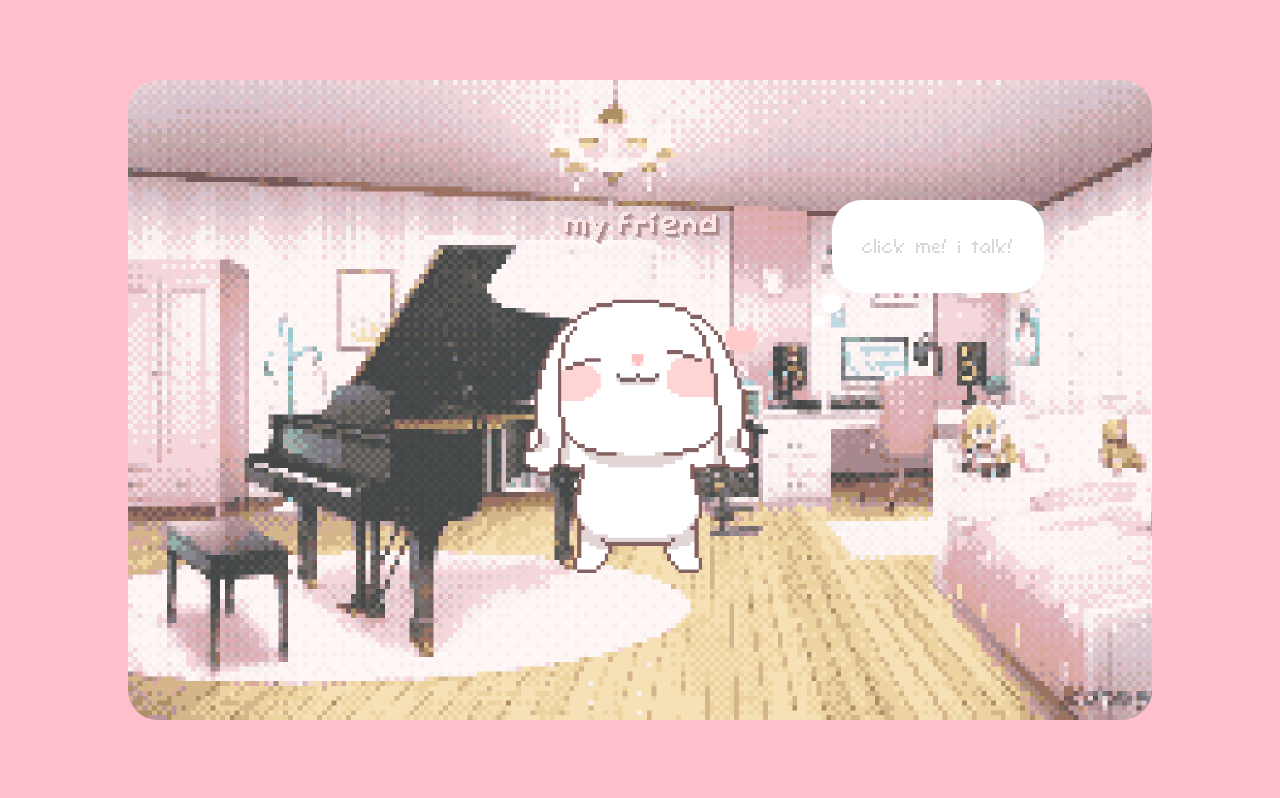
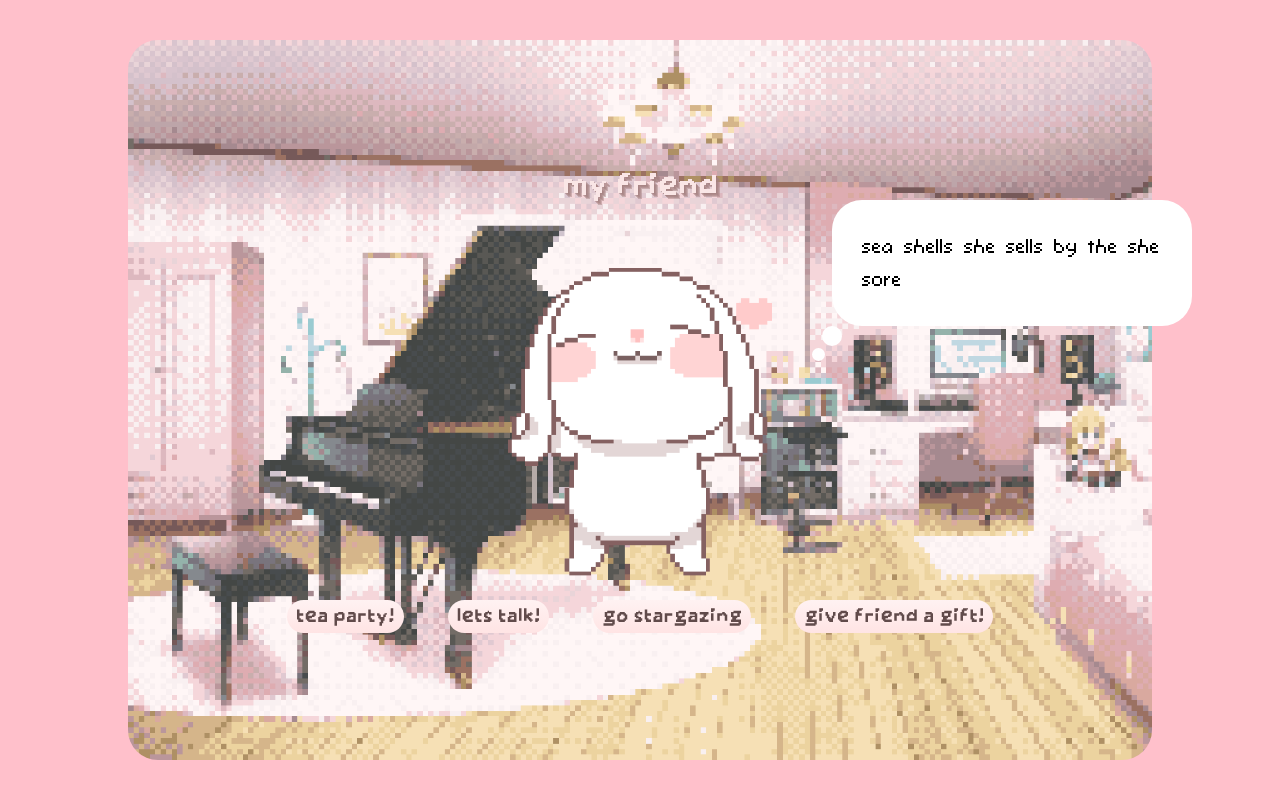
Before and after one commit to mahabenamu/my-friend, a plain HTML site: page index.html in a window 1280 px wide. Both pictures are taken after a click on the element "click me! i talk!". Drawn offline with Linux system fonts and the light colour scheme.

Commit message:
made a random thought generator + added buttons for activities with friend (wip)

```diff
--- a/index.html
+++ b/index.html
@@ -12,16 +12,40 @@
         <div class="friendbox">
             <span id="friendtxt">my friend</span>
             <img src="friend.gif" id="friend">
-            <div class="thoughtbox">
+            <div class="thoughtbox" id="thoughtbox">
                 <span id="thoughttxt">
                     <span id="clickme">click me! i talk!</span>
                 </span>
             </div>
+            <div class="buttons">
+            <button id="teaparty">tea party!</button>
+            <button id="talk">lets talk!</button>
+            <button id="stargaze">go stargazing</button>
+            <button id="gift">give friend a gift!</button>
+            </div>
+
+        </div>
+
+        <div class="talk-stage">
+            <span id="friendtxt">my friend</span>
+            <img src="friend2.gif" id="friend">
+            <div class="thoughtbox" id="thoughtbox">
+                <span id="talktxt">
+
+                </span>
+            </div>
+            <div class="buttons">
+                <button>amazing!!</button>
+                <button>good!</button>
+                <button>alright</button>
+                <button>exhausting..</button>
+                <button>excruciating.</button>
+                </div>
 
         </div>
     </div>
 </div>
 
-
+<script src="script.js"></script>
     </body>
     </html>
--- a/script.js
+++ b/script.js
@@ -0,0 +1,27 @@
+const thoughts = [
+    "im so hungry",
+    "if i dont have something sweet rn i WILL explode",
+    "i need to go to the bathroom but i dont want to get up",
+    "i should probably do my homework but i dont want to",
+    "maths is so fun when you know whats going on",
+    "sea shells she sells by the she sore"
+];
+
+const thoughtBox = document.getElementById("thoughtbox");
+const thoughtTxt = document.getElementById("thoughttxt");
+
+thoughtBox.addEventListener("click", function(){
+    const randomIndex = Math.floor(Math.random() * thoughts.length);
+    thoughtTxt.textContent = thoughts[randomIndex];
+});
+
+const friendBox = document.querySelector(".friendbox");
+const talkBtn = document.getElementById("talk");
+const talkStage = document.querySelector(".talk-stage");
+const talkTxt = document.getElementById("talktxt");
+
+talkBtn.addEventListener("click", function(){
+    friendBox.style.display = "none";
+    talkStage.style.display = "flex";
+    talkTxt.textContent = "how has your day been?";
+});
--- a/style.css
+++ b/style.css
@@ -32,7 +32,7 @@ body{
     background-image: url("room.png");
     background-size: cover;
     border-radius: 30px;
-    height: 80vh;
+    height: 90vh;
     width: 80vw;
     display: flex;
     justify-content: center;
@@ -69,6 +69,9 @@ body{
     border-radius: 30px;
     padding: 30px;
     position: absolute;
+    max-width: 300px;
+    min-height: 50px;
+    min-width: 200px;
     top: 25%;
     left: 65%;
     font-family: "comicoro";
@@ -105,3 +108,31 @@ body{
 #clickme{
     color: rgba(128, 128, 128, 0.308);
 }
+
+button{
+    padding: 6px 9px;
+    margin: 2px 20px 0 20px;
+    cursor: pointer;
+    background: linear-gradient(rgb(255, 242, 242), rgb(255, 228, 228));
+    border: none;
+    border-radius: 20px;
+    font-size: 20px;
+    transition: all 0.3s ease;
+    font-family: "qx";
+    color:#614b4b;
+}
+
+button:hover{
+    background: linear-gradient(rgb(255, 220, 220), rgb(255, 181, 181));
+    transform: scale(1.2);
+}
+
+.talk-stage{
+    display: none;
+    justify-content: center;
+    align-items: center;
+    flex-direction: column;
+    margin: 0;
+    padding: 0;
+
+}
```
Also changed, not shown: friend2.gif (added).
